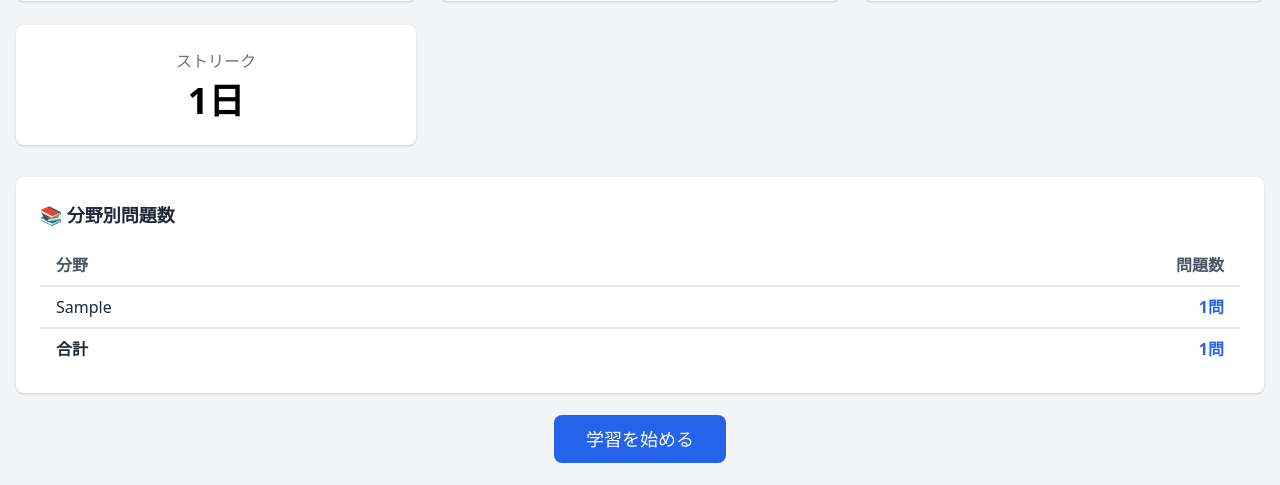
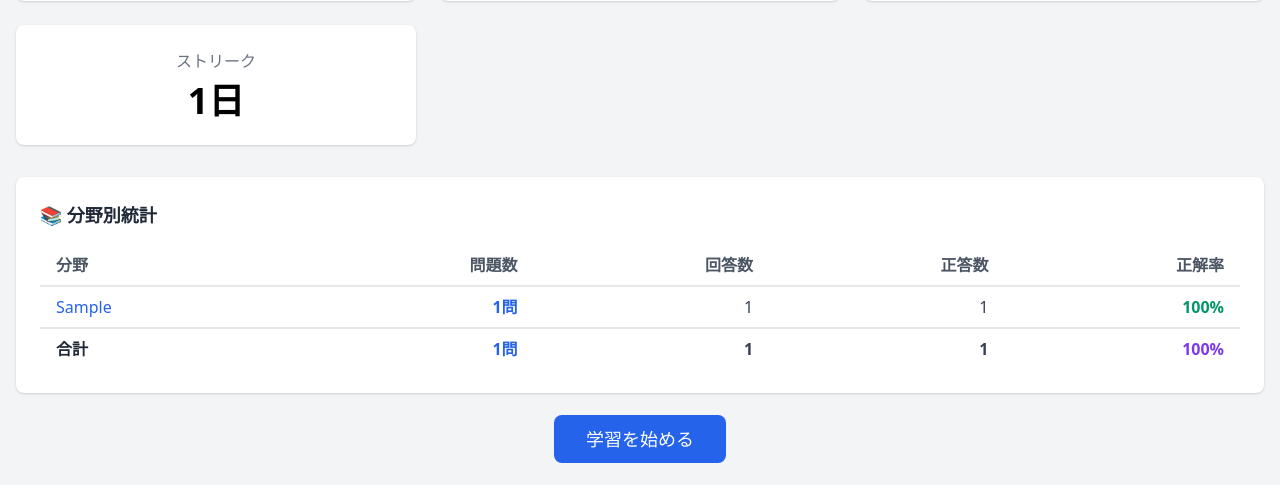
Before and after one commit to kenichikawaguchi/flashcardapp, a Flask app: page /dashboard in a window 1280 px wide. Shown: the part 333-818 px from the top of the page. Run offline with Flask 3, Linux system fonts and the light colour scheme; a user stored in the database is signed in; tables that the repository leaves empty hold one stand-in row (values such as "Sample post"); one stand-in notice (Sample message) is shown.

Commit message:
feat: 分野別学習機能を追加

```diff
--- a/app/routes.py
+++ b/app/routes.py
@@ -103,19 +103,42 @@ def dashboard():
     total = UserProgress.query.filter_by(user_id=current_user.id).count()
     correct = UserProgress.query.filter_by(user_id=current_user.id, is_correct=True).count()
     accuracy = round(correct / total * 100) if total > 0 else 0
+
     # 分野別問題数
     category_counts = db.session.query(
         Question.category,
         func.count(Question.id)
     ).group_by(Question.category).order_by(Question.category).all()
 
+    # 分野別統計
+    category_stats_raw = db.session.query(
+        Question.category,
+        func.count(UserProgress.id),
+        func.sum(func.cast(UserProgress.is_correct, db.Integer))
+    ).join(UserProgress, Question.id == UserProgress.question_id)\
+     .filter(UserProgress.user_id == current_user.id)\
+     .group_by(Question.category)\
+     .order_by(Question.category)\
+     .all()
+
+    category_stats_map = {
+        cat: {
+            'total': total_count,
+            'correct': correct_count or 0,
+            'accuracy': round((correct_count or 0) / total_count * 100) if total_count > 0 else 0
+        }
+        for cat, total_count, correct_count in category_stats_raw
+    }
+
     return render_template('dashboard.html',
         total=total,
         correct=correct,
         accuracy=accuracy,
         streak=current_user.streak,
-        category_counts=category_counts
+        category_counts=category_counts,
+        category_stats_map=category_stats_map
     )
+
 
 @main.route('/study')
 
@@ -132,14 +155,13 @@ def answer():
     question_id = request.form['question_id']
     selected = request.form['selected']
     choices = request.form.getlist('choices_order')
-    print('choices_order:', choices)
+    category = request.form.get('category', '')
     question = Question.query.get(int(question_id))
     is_correct = selected == question.answer_text
 
     progress = UserProgress(user_id=current_user.id, question_id=question_id, is_correct=is_correct)
     db.session.add(progress)
 
-    # ストリーク更新
     today = date.today()
     if current_user.last_study_date != today:
         if current_user.last_study_date == today - timedelta(days=1):
@@ -149,5 +171,12 @@ def answer():
         current_user.last_study_date = today
 
     db.session.commit()
+    return render_template('study.html', question=question, choices=choices, answered=True, selected=selected, category=category)
 
-    return render_template('study.html', question=question, choices=choices, answered=True, selected=selected)
+@main.route('/study/category/<category>')
+@login_required
+def study_by_category(category):
+    question = Question.query.filter_by(category=category).order_by(func.random()).first()
+    choices = json.loads(question.choices) if question and question.choices else []
+    random.shuffle(choices)
+    return render_template('study.html', question=question, choices=choices, answered=False, category=category)
--- a/app/templates/dashboard.html
+++ b/app/templates/dashboard.html
@@ -19,29 +19,52 @@
         <p class="text-4xl font-bold text-orange-500">{{ streak }}日</p>
     </div>
 </div>
+
 <div class="bg-white rounded-lg shadow p-6 mb-8">
-    <h3 class="text-lg font-bold text-gray-800 mb-4">📚 分野別問題数</h3>
+    <h3 class="text-lg font-bold text-gray-800 mb-4">📚 分野別統計</h3>
     <table class="w-full">
         <thead>
             <tr class="border-b-2 border-gray-200">
                 <th class="text-left py-2 px-4 text-gray-600">分野</th>
                 <th class="text-right py-2 px-4 text-gray-600">問題数</th>
+                <th class="text-right py-2 px-4 text-gray-600">回答数</th>
+                <th class="text-right py-2 px-4 text-gray-600">正答数</th>
+                <th class="text-right py-2 px-4 text-gray-600">正解率</th>
             </tr>
         </thead>
         <tbody>
             {% for category, count in category_counts %}
+            {% set stats = category_stats_map.get(category, {}) %}
             <tr class="border-b border-gray-100 hover:bg-gray-50">
-                <td class="py-2 px-4 text-gray-800">{{ category }}</td>
+                <td class="py-2 px-4 text-gray-800">
+                    <a href="/study/category/{{ category }}" class="text-blue-600 hover:underline">{{ category }}</a>
+                </td>
                 <td class="py-2 px-4 text-right font-bold text-blue-600">{{ count }}問</td>
+                <td class="py-2 px-4 text-right text-gray-700">{{ stats.get('total', 0) }}</td>
+                <td class="py-2 px-4 text-right text-gray-700">{{ stats.get('correct', 0) }}</td>
+                <td class="py-2 px-4 text-right">
+                    {% if stats.get('total', 0) > 0 %}
+                        {% set acc = stats.get('accuracy') %}
+                        <span class="font-bold
+                            {% if acc >= 80 %}text-green-600
+                            {% elif acc >= 50 %}text-yellow-600
+                            {% else %}text-red-600{% endif %}">
+                            {{ acc }}%
+                        </span>
+                    {% else %}
+                        <span class="text-gray-400">未回答</span>
+                    {% endif %}
+                </td>
             </tr>
             {% endfor %}
         </tbody>
         <tfoot>
             <tr class="border-t-2 border-gray-200">
                 <td class="py-2 px-4 font-bold text-gray-800">合計</td>
-                <td class="py-2 px-4 text-right font-bold text-blue-600">
-                    {{ category_counts | sum(attribute=1) }}問
-                </td>
+                <td class="py-2 px-4 text-right font-bold text-blue-600">{{ category_counts | sum(attribute=1) }}問</td>
+                <td class="py-2 px-4 text-right font-bold text-gray-700">{{ total }}</td>
+                <td class="py-2 px-4 text-right font-bold text-gray-700">{{ correct }}</td>
+                <td class="py-2 px-4 text-right font-bold text-purple-600">{{ accuracy }}%</td>
             </tr>
         </tfoot>
     </table>
```
Also changed, not shown: app/templates/study.html (+14 -4 lines).
